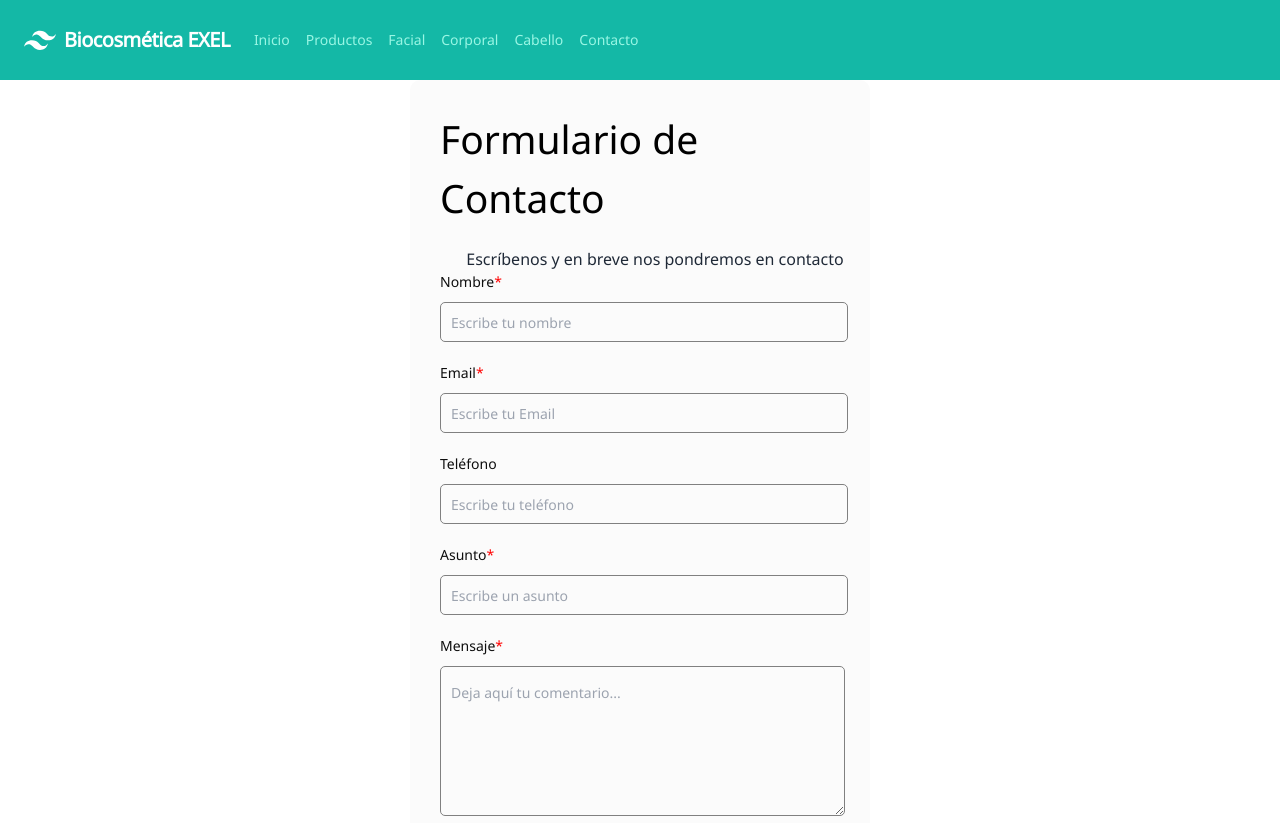
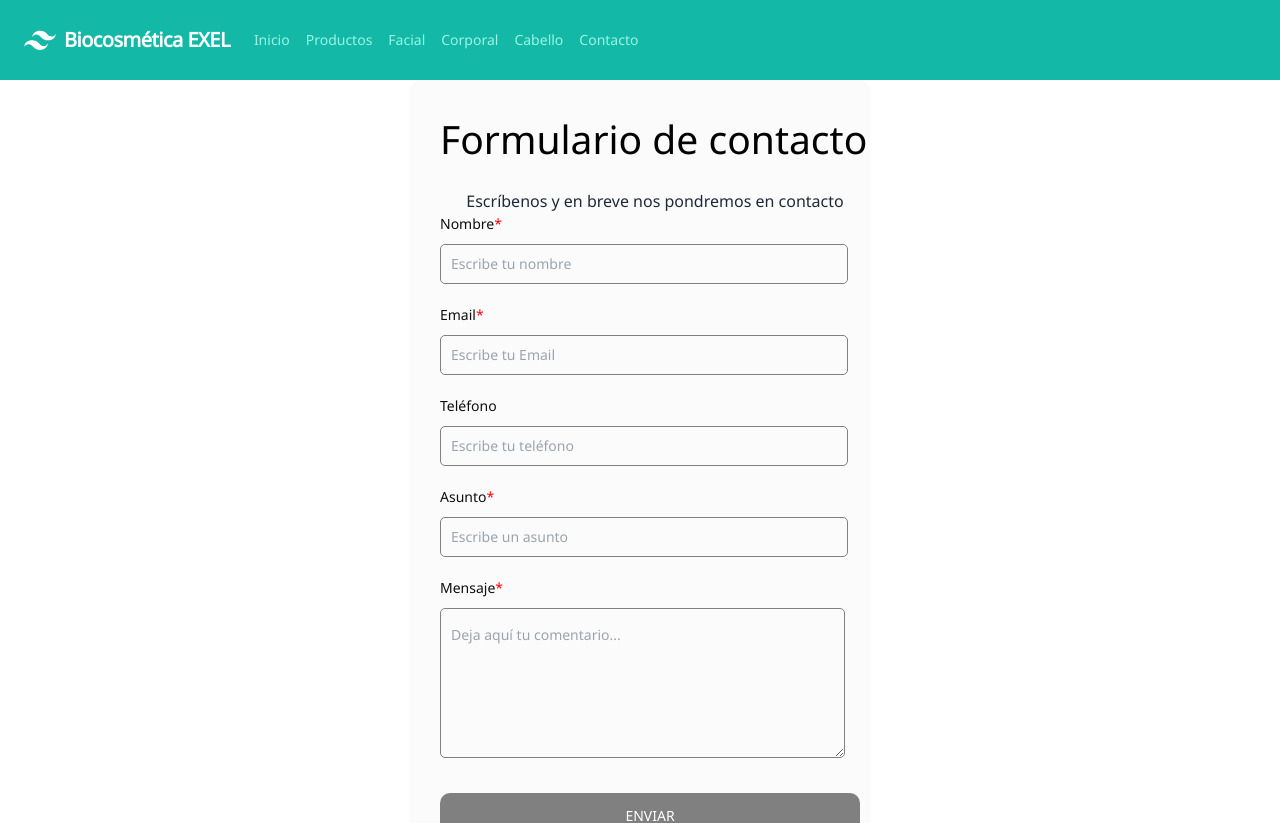
Before and after one commit to Florcha/Tienda-Exel-Online, a React (Create React App) app: page /form in a window 1280 px wide. Shown: the top 823 px of the page. Built offline with nearby package versions, Linux system fonts and the light colour scheme.

Commit message:
Vuelvo a cambiar h1 de form

```diff
--- a/src/components/common/Form.jsx
+++ b/src/components/common/Form.jsx
@@ -35,7 +35,7 @@ export default function Form() {
         <div className="contact_form">
 
           <div className="formulario">
-            <h1>Formulario de Contacto</h1>
+            <h1>Formulario de contacto</h1>
             <h4>Escríbenos y en breve nos pondremos en contacto</h4>
 
             <form onSubmit={d => onSubmit(d)}>
```
